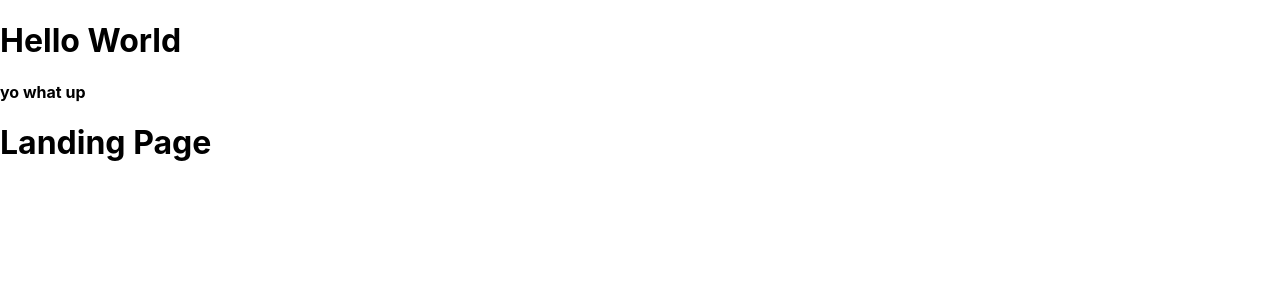
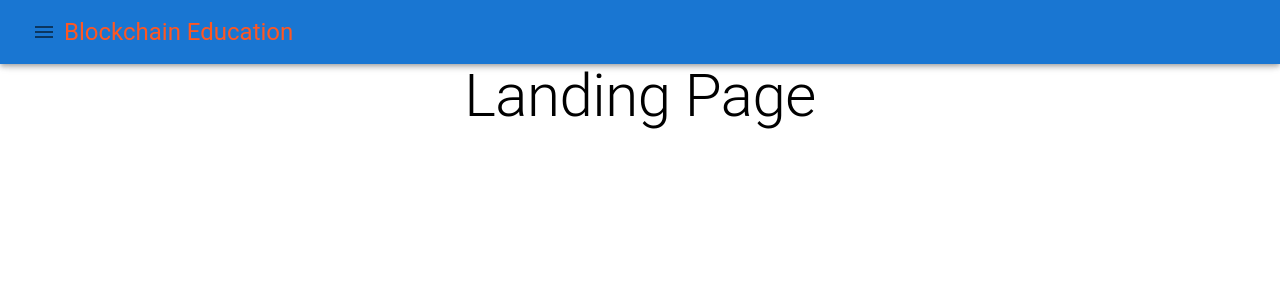
Before and after one commit to KyleStrout/Gator.sol, a React (Create React App) app: page / in a window 1280 px wide. Shown: the top 300 px of the page. Built offline with nearby package versions, Linux system fonts and the light colour scheme.

Commit message:
Mbar at top of every page, just testing

```diff
--- a/src/components/About/About.js
+++ b/src/components/About/About.js
@@ -1,12 +1,15 @@
 import React from "react";
+import Container from "@mui/material/Container";
+import Typography from "@mui/material/Typography";
 
 function About() {
-    <React.Fragment>
-        <div className="About">
-            <h1>About</h1>
-
-        </div>
-    </React.Fragment>
+  return (
+    <div>
+      <Container>
+        <Typography variant="h2">About</Typography>
+      </Container>
+    </div>
+  );
 }
 
 export default About;
--- /dev/null
+++ b/src/components/App/App.css
@@ -0,0 +1,4 @@
+.App {
+  text-align: center;
+  margin-top: 60px;
+}
--- a/src/components/App/App.js
+++ b/src/components/App/App.js
@@ -3,24 +3,53 @@
 import LandingPage from "../LandingPage";
 import About from "../About";
 import React from "react";
-import { ThemeProvide } from "@mui/styles";
+import { ThemeProvider, makeStyles } from "@mui/styles";
+import { createTheme } from "@mui/material/styles";
 //import { Route, Switch, Link } from 'react-router-dom';
 import { render } from "react-dom";
 import { BrowserRouter, Routes, Route } from "react-router-dom";
 import { useState, useEffect } from "react";
+import Typography from "@mui/material/Typography";
+import Container from "@mui/material/Container";
+import Paper from "@mui/material/Paper";
+import Grid from "@mui/material/Grid";
+import AppBar from "@mui/material/AppBar";
+import { IconButton, Toolbar } from "@mui/material";
+import MenuIcon from "@mui/icons-material/Menu";
+import "./App.css";
+
+const theme = createTheme({
+  palette: {
+    primary: {
+      main: "#2196f3",
+      secondary: "#ff5722",
+    },
+  },
+});
 
 function App() {
   return (
-    <div className="app">
-      <div>
-        <h1>Hello World</h1>
-        <h4>yo what up</h4>
-      </div>
-      <Routes>
-        <Route exact path="/" element={<LandingPage />}></Route>
-        <Route path="/about" element={<About />}></Route>
-        <Route path="/home" element={<LandingPage />}></Route>
-      </Routes>
+    <div className="App">
+      <ThemeProvider theme={theme}>
+        <Container>
+          <AppBar>
+            <Toolbar>
+              <IconButton>
+                <MenuIcon />
+              </IconButton>
+              <Typography variant="h5" color="#ff5722" align="center">
+                Blockchain Education
+              </Typography>
+            </Toolbar>
+          </AppBar>
+        </Container>
+
+        <Routes>
+          <Route exact path="/" element={<LandingPage />}></Route>
+          <Route path="/about" element={<About />}></Route>
+          <Route path="/home" element={<LandingPage />}></Route>
+        </Routes>
+      </ThemeProvider>
     </div>
   );
 }
--- a/src/components/LandingPage/LandingPage.js
+++ b/src/components/LandingPage/LandingPage.js
@@ -2,14 +2,16 @@ import React from "react";
 import { Switch, Route, Link } from "react-router-dom";
 import { makeStyles, themeProvider } from "@mui/material";
 import { Button } from "@mui/material";
+import Container from "@mui/material/Container";
+import Typography from "@mui/material/Typography";
 
 function LandingPage(props) {
   return (
-    <React.Fragment>
-      <div>
-        <h1>Landing Page</h1>
-      </div>
-    </React.Fragment>
+    <div>
+      <Container>
+        <Typography variant="h2">Landing Page</Typography>
+      </Container>
+    </div>
   );
 }
 
```
